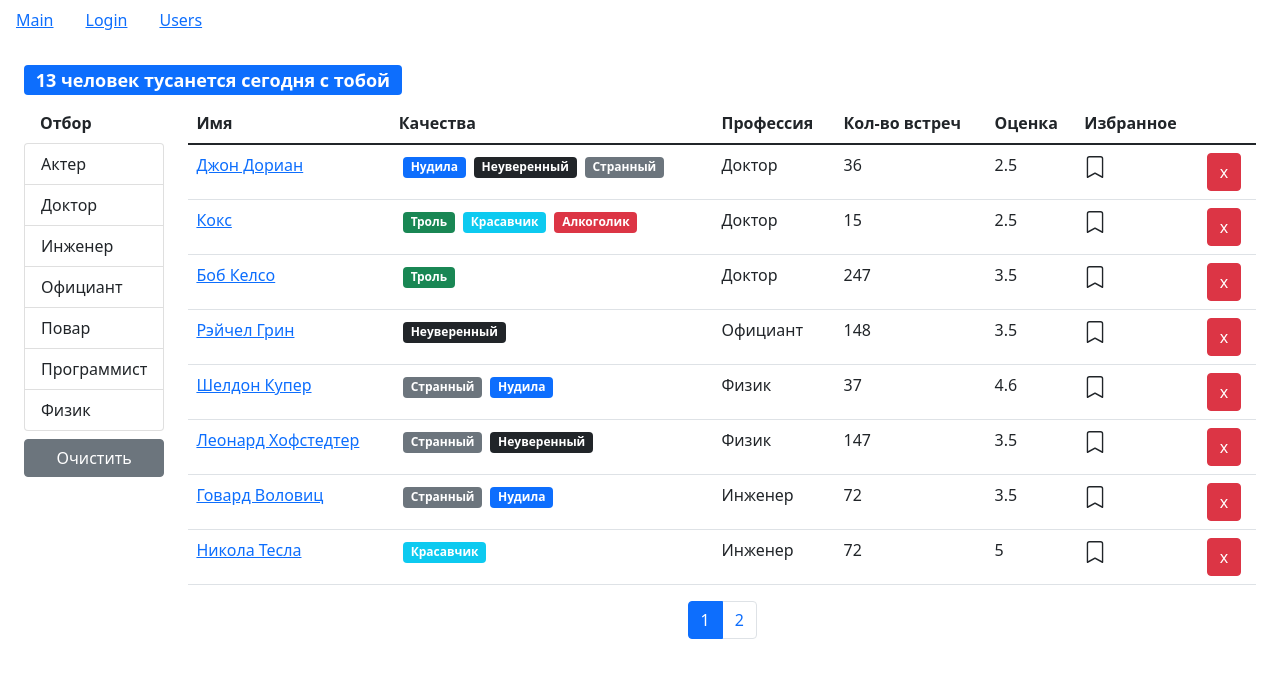
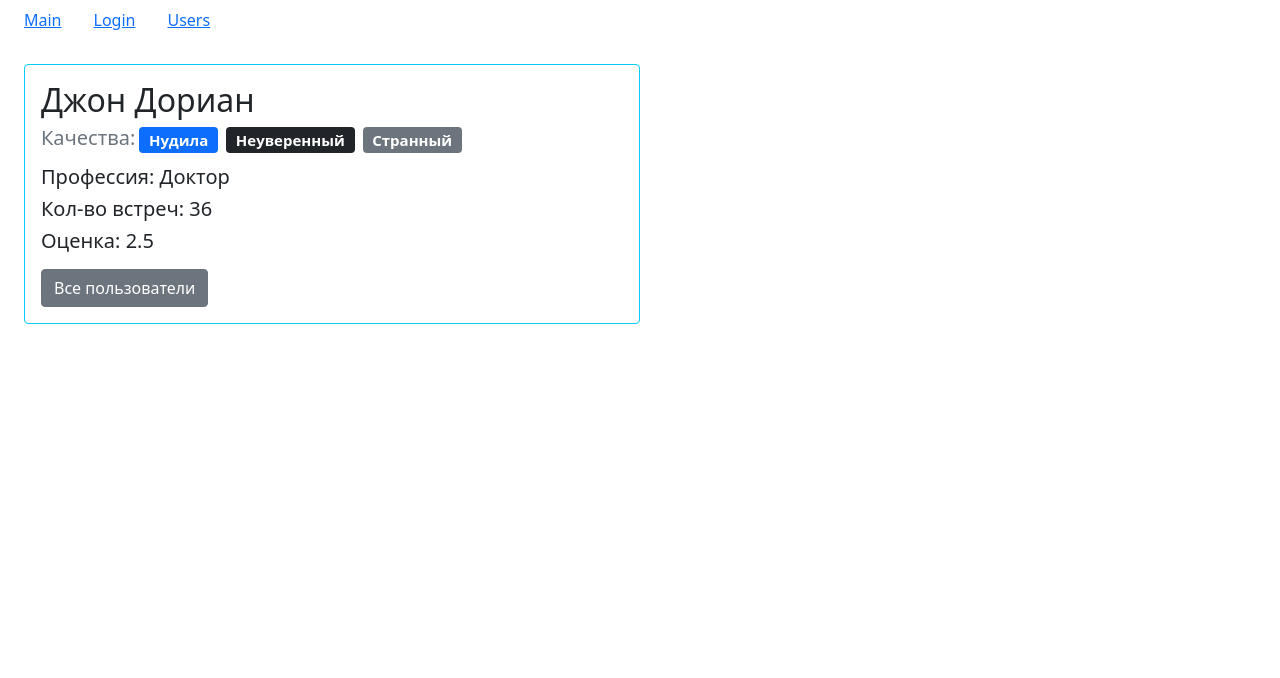
Before and after one commit to egolegegit/2_Frontend_lesson_2_1, a React (Create React App) app: page /users/67rdca3eeb7f6fgeed471815 in a window 1280 px wide. Shown: the top 678 px of the page. Built offline with nearby package versions, Linux system fonts and the light colour scheme.

Commit message:
add functional card user

```diff
--- a/src/app/App.js
+++ b/src/app/App.js
@@ -4,6 +4,7 @@ import NavBar from './components/navBar'
 import Users from './components/users'
 import Login from './layouts/login'
 import Main from './layouts/main'
+import UserPage from './components/userPage'
 
 function App() {
   return (
@@ -11,6 +12,10 @@ function App() {
       <NavBar />
       <Switch>
         <Route path="/login" component={Login} />
+        <Route
+          path="/users/:userId"
+          render={(props) => <UserPage {...props} />}
+        />
         <Route path="/users" component={Users} />
         <Route path="/" component={Main} />
       </Switch>
--- a/src/app/components/navBar.jsx
+++ b/src/app/components/navBar.jsx
@@ -3,7 +3,7 @@ import { Link } from 'react-router-dom'
 
 const NavBar = () => {
   return (
-    <ul className="nav">
+    <ul className="nav ps-2">
       <li className="nav-item nav-link">
         <Link to="/">Main</Link>
       </li>
--- a/src/app/components/tableBody.jsx
+++ b/src/app/components/tableBody.jsx
@@ -19,7 +19,7 @@ const TableBody = ({ data, columns }) => {
       {data.map((item) => (
         <tr key={item._id}>
           {Object.keys(columns).map((column) => (
-            <td key={column}>{renderContent(item, column)}</td>
+            <td className={columns[column].classname} key={column}>{renderContent(item, column)}</td>
           ))}
         </tr>
       ))}
--- /dev/null
+++ b/src/app/components/userPage.jsx
@@ -0,0 +1,51 @@
+import React, { useState, useEffect } from 'react'
+import { Link, useParams } from 'react-router-dom'
+import api from '../api'
+import Loader from './loader'
+import Qualitie from './qualitie'
+
+const UserPage = () => {
+  const params = useParams()
+  const { userId } = params
+  const [user, setUser] = useState()
+
+  useEffect(() => {
+    const fetchUser = async () => {
+      try {
+        const data = await api.users.getById(userId)
+        setUser(() => data)
+      } catch (error) {
+        console.error(error)
+      }
+    }
+
+    fetchUser()
+  }, [userId])
+
+  if (user) {
+    return (
+      <div className="d-flex flex-column p-4 vw-100 vh-100">
+        <div className="card border-info mb-3 w-50">
+          <div className="card-body">
+            <h2 className="card-title">{user.name}</h2>
+            <h5 className="card-subtitle mb-2 text-muted">
+              Качества:
+              {user.qualities.map((el, idx) => (
+                <Qualitie key={idx} qualitie={el} />
+              ))}
+            </h5>
+            <h5>{`Профессия: ${user.profession.name}`}</h5>
+            <h5>{`Кол-во встреч: ${user.completedMeetings}`}</h5>
+            <h5>{`Оценка: ${user.rate}`}</h5>
+            <Link className="mt-2 btn btn-secondary w-30" to="/users">
+              Все пользователи
+            </Link>
+          </div>
+        </div>
+      </div>
+    )
+  }
+  return <Loader />
+}
+
+export default UserPage
--- a/src/app/components/users.jsx
+++ b/src/app/components/users.jsx
@@ -33,6 +33,14 @@ const Users = () => {
     fetchUsers()
   }, [])
 
+  useEffect(() => {
+    api.professions.fetchAll().then((data) => setProfessions(data))
+  }, [])
+
+  useEffect(() => {
+    setCurrentPage(1)
+  }, [selectedProf])
+
   const handleDelete = (userId) => {
     setUsers(users.filter((item, id) => item._id !== userId))
   }
@@ -47,14 +55,6 @@ const Users = () => {
       })
     )
   }
-
-  useEffect(() => {
-    api.professions.fetchAll().then((data) => setProfessions(data))
-  }, [])
-
-  useEffect(() => {
-    setCurrentPage(1)
-  }, [selectedProf])
 
   const handleProfessionsSelect = (item) => {
     setSelectedProf(item)
--- a/src/app/components/usersTable.jsx
+++ b/src/app/components/usersTable.jsx
@@ -18,15 +18,25 @@ const UserTable = ({
     name: {
       path: 'name',
       name: 'Имя',
-      component: (user) => <Link to="/users">{user.name}</Link>,
+      component: (user) => <Link to={`/users/${user._id}`}>{user.name}</Link>,
+      classname: 'col-2',
     },
     qualities: {
       name: 'Качества',
       component: (users) => <QualitiesList qualities={users.qualities} />,
+      classname: 'col-2',
     },
-    profession: { path: 'profession.name', name: 'Профессия' },
-    completedMeetings: { path: 'completedMeetings', name: 'Кол-во встреч' },
-    rate: { path: 'rate', name: 'Оценка' },
+    profession: {
+      path: 'profession.name',
+      name: 'Профессия',
+      classname: 'col-2',
+    },
+    completedMeetings: {
+      path: 'completedMeetings',
+      name: 'Кол-во встреч',
+      classname: 'col-2',
+    },
+    rate: { path: 'rate', name: 'Оценка', classname: 'col-2' },
     bookmark: {
       path: 'bookmark',
       name: 'Избранное',
@@ -36,6 +46,7 @@ const UserTable = ({
           onClick={() => onToggleBookMark(user._id)}
         />
       ),
+      classname: 'col-2',
     },
     delete: {
       component: (user) => (
@@ -47,6 +58,7 @@ const UserTable = ({
           x
         </button>
       ),
+      classname: 'col-1',
     },
   }
 
```
